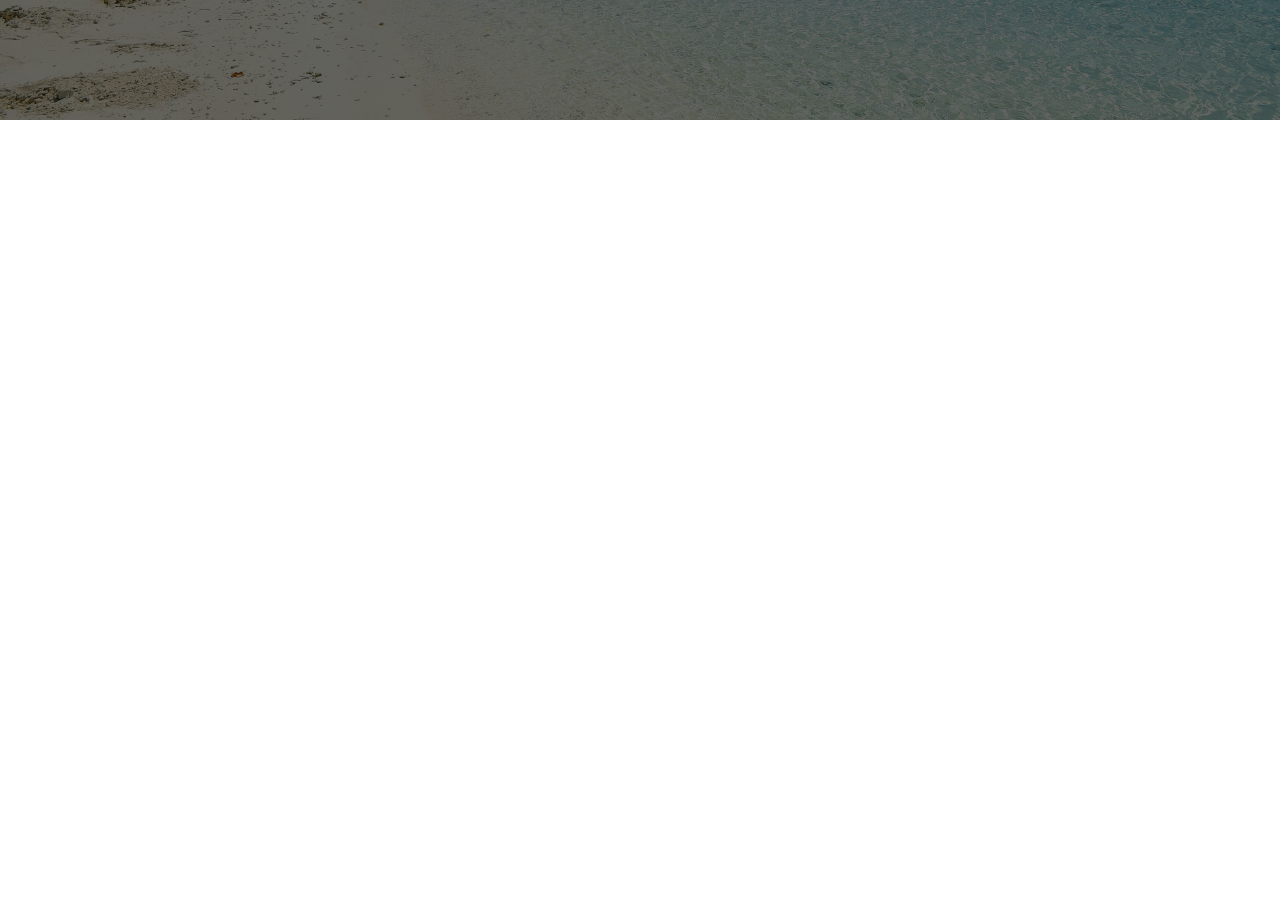
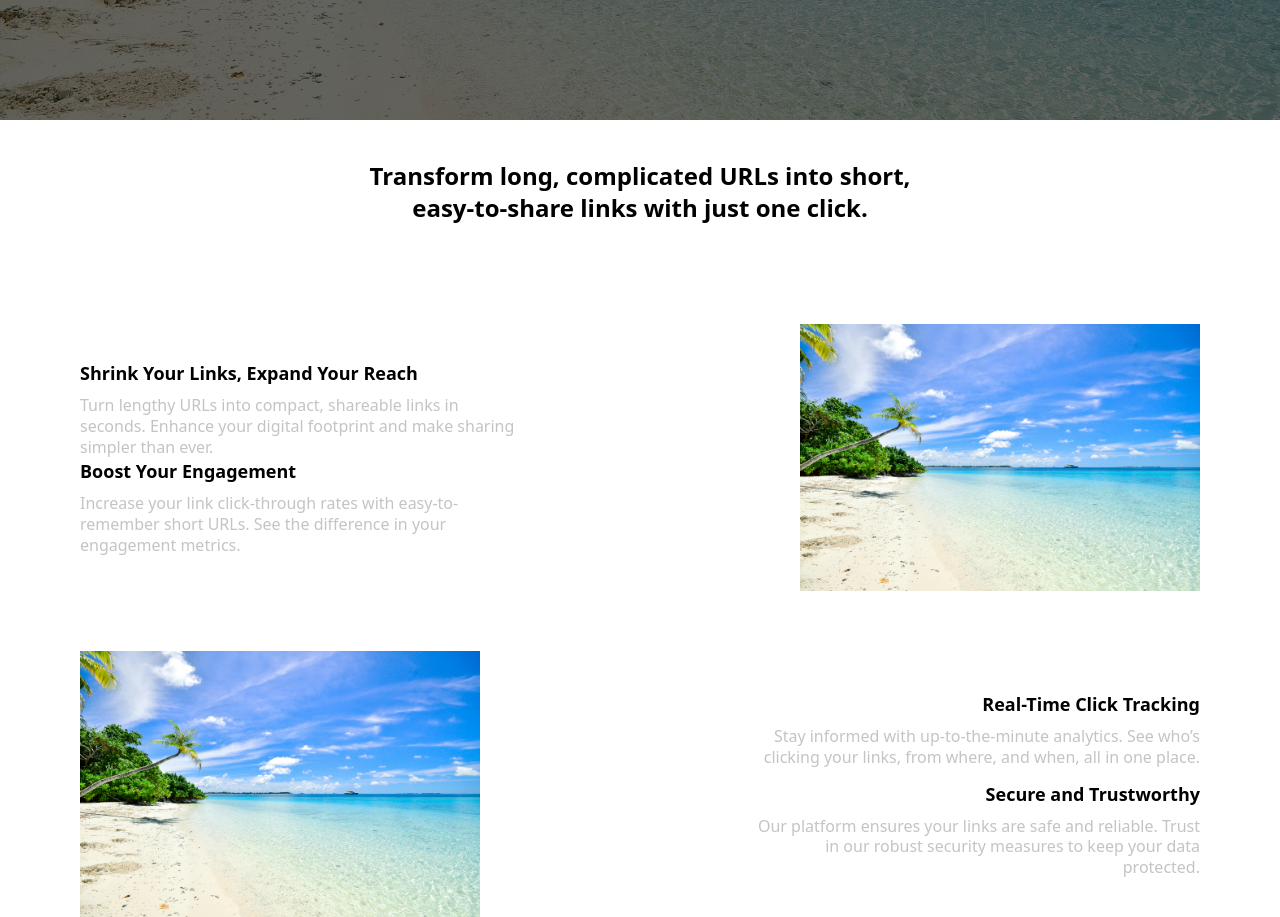
Before and after one commit to JoshuaOzibo/capstone-project, a React (Vite) app: page / in a window 1280 px wide. Shown: the part 480-1397 px from the top of the page. Before the commit the page ends 800 px from the top, so only its background shows below. Built offline with nearby package versions, Linux system fonts and the light colour scheme; no server answers.

Commit message:
update skeleton

```diff
--- a/src/App.tsx
+++ b/src/App.tsx
@@ -5,7 +5,7 @@ const App = () => {
   return (
     <div>
       <HeroSection />
-      {/* <SectionOne /> */}
+      <SectionOne />
 
       {/* <UserDashboard /> */}
     </div>
--- a/src/components/pages/Details.tsx
+++ b/src/components/pages/Details.tsx
@@ -5,6 +5,7 @@ import { TbCopy } from "react-icons/tb";
 import { MdOutlineFileDownload } from "react-icons/md";
 import PiChart from "../PiChart";
 import { IoCheckmarkCircleSharp } from "react-icons/io5";
+import DetailsPageSkeleton from '../skeletonLoading/DetailsPageSkeleton'
 
 interface datatypeItem {
   originalUrl: string;
@@ -45,7 +46,7 @@ const Details = () => {
 
   if (error) {
     return <div className="text-center mt-[50vh]">
-      <p className="font-bold text-3xl mb-5">Error check your url or refresh</p>
+      <p className="font-bold text-3xl mb-5">Error check your url or refresh the page</p>
       <Link to="/analytics" className="border px-16 font-bold py-2 ">
         {"<<Back"}
       </Link>
@@ -53,7 +54,7 @@ const Details = () => {
   }
 
   if (!data) {
-    return <div>Loading...</div>;
+    return <DetailsPageSkeleton />;
   }
 
   const pieData01 = [
--- a/src/components/pages/UserDashboard.tsx
+++ b/src/components/pages/UserDashboard.tsx
@@ -110,6 +110,12 @@ const UserDashboard = () => {
   } else {
     return (
       <section>
+        <button
+          onClick={() => navigate("/")}
+          className="cursor-pointer border border-2xl border-black p-1 px-2 rounded-sm mt-2 ml-2"
+        >
+          Back Home
+        </button>
         {showModal && (
           <Modal>
             <CustomisUrl
--- a/src/components/sections/Sections.tsx
+++ b/src/components/sections/Sections.tsx
@@ -17,47 +17,55 @@ const SectionOne = () => {
 
       <section className="md:flex px-4 md:text-start text-center block w-full md:space-x-6 lg:w-[90%] m-auto justify-between items-center mt-[60px]">
         <div className="lg:w-[40%] md:w-[90%] w-full">
+          <div>
             <h1 className="font-bold text-lg mb-2">
               Shrink Your Links, Expand Your Reach
             </h1>
             <p className="leading-[1.3rem] text-[#c4c4c4]">
-            Turn lengthy URLs into compact, shareable links in seconds. Enhance
-            your digital footprint and make sharing simpler than ever.
+              Turn lengthy URLs into compact, shareable links in seconds.
+              Enhance your digital footprint and make sharing simpler than ever.
             </p>
           </div>
-        <img className="  md:w-[400px] md:h-full h-[300px] w-full object-cover m-auto md:mt-0 mt-10" src={Img} alt="img" />
+          <div>
+            <h2 className="font-bold text-lg mb-2">
+              Boost Your Engagement
+            </h2>
+            <p className="leading-[1.3rem] text-[#c4c4c4]">
+              Increase your link click-through rates with easy-to-remember short
+              URLs. See the difference in your engagement metrics.
+            </p>
+          </div>
+        </div>
+        <img
+          className="  md:w-[400px] md:h-full h-[300px] w-full object-cover m-auto md:mt-0 mt-10"
+          src={Img}
+          alt="img"
+        />
       </section>
 
-      <section className="md:flex hidden md:flex-row flex-col-reverse px-4 md:text-start text-center w-full md:space-x-6 lg:w-[90%] m-auto justify-between items-center mt-[60px]">
-        <img className=" md:w-[400px] md:h-full h-[300px] w-full object-cover md:m-0 m-auto" src={Img} alt="img" />
+      <section className="flex px-4 md:text-start  md:flex-row flex-col-reverse text-center w-full md:space-x-6 lg:w-[90%] m-auto justify-between items-center mt-[60px]">
+        <img
+          className=" md:w-[400px] md:h-full h-[300px] w-full object-cover md:m-0 m-auto"
+          src={Img}
+          alt="img"
+        />
         <div className="lg:w-[40%] md:mb-0 mb-10 md:w-[90%] w-full">
-          <h2 className="font-bold text-lg mb-2 md:text-end">Real-Time Click Tracking</h2>
+          <div>
+            <h2 className="font-bold  mt-10 md:mt-0 text-lg mb-2 md:text-end">
+              Real-Time Click Tracking
+            </h2>
             <p className="leading-[1.3rem] md:text-end text-[#c4c4c4]">
               Stay informed with up-to-the-minute analytics. See who’s clicking
               your links, from where, and when, all in one place.
             </p>
           </div>
-      </section>
-
-      <section className="md:flex hidden px-4 md:text-start text-center block w-full md:space-x-6 lg:w-[90%] m-auto justify-between items-center mt-[60px]">
-        <div className="lg:w-[40%] md:w-[90%] w-full">
-          <h2 className="font-bold text-lg mb-2">Secure and Trustworthy</h2>
-          <p className="leading-[1.3rem] text-[#c4c4c4]">
-            Our platform ensures your links are safe and reliable. Trust in our
-            robust security measures to keep your data protected.
+          <div>
+            <h2 className="font-bold md:text-end text-lg mt-3 mb-2">Secure and Trustworthy</h2>
+            <p className="leading-[1.3rem] text-end text-[#c4c4c4]">
+              Our platform ensures your links are safe and reliable. Trust in
+              our robust security measures to keep your data protected.
             </p>
           </div>
-        <img className="  md:w-[400px] md:h-full h-[300px] w-full object-cover m-auto md:mt-0 mt-10" src={Img} alt="img" />
-      </section>
-
-      <section className="flex md:flex-row flex-col-reverse px-4 md:text-start text-center w-full md:space-x-6 lg:w-[90%] m-auto justify-between items-center mt-[60px]">
-        <img className=" md:w-[400px] md:h-full h-[300px] w-full object-cover md:m-0 m-auto" src={Img} alt="img" />
-        <div className="lg:w-[40%] md:mb-0 mb-10 md:w-[90%] w-full">
-          <h2 className="font-bold text-lg mb-2 md:text-end">Boost Your Engagement</h2>
-          <p className="leading-[1.3rem] md:text-end text-[#c4c4c4]">
-            Increase your link click-through rates with easy-to-remember short
-            URLs. See the difference in your engagement metrics.
-          </p>
         </div>
       </section>
     </>
--- /dev/null
+++ b/src/components/skeletonLoading/DetailsPageSkeleton.tsx
@@ -0,0 +1,47 @@
+const Details = () => {
+  return (
+    <>
+      <section className="px-5">
+        <main className="w-full grid gap-5 my-5 lg:grid-cols-3 md:grid-cols-2 grid-cols-1 mt-5">
+          <div className="border-2 p-5 rounded-lg">
+            <h3 className="text-2xl font-bold bg-[#c4c4c4] py-2 w-[100px]"></h3>
+            <p className=" bg-[#c4c4c4] py-2 mb-[40px] mt-2 w-[150px]"></p>
+            <p className="bg-[#c4c4c4] py-3 m-auto w-[50px] animate-pulse mt-2"></p>
+            <p className="pb-[50px]"></p>
+          </div>
+
+          <div className="border-2 p-5 rounded-lg">
+            <h3 className="text-2xl font-bold bg-[#c4c4c4] py-2 w-[100px]"></h3>
+            <p className=" bg-[#c4c4c4] py-2 mb-[40px] mt-2 w-[150px]"></p>
+            <p className="bg-[#c4c4c4] w-[100px] py-3 m-auto animate-pulse mt-2"></p>
+            <p className="pb-[50px]"></p>
+          </div>
+
+          <div className="border-2 p-5 rounded-lg">
+            <h3 className="text-2xl font-bold bg-[#c4c4c4] py-2 w-[100px]"></h3>
+            <p className=" bg-[#c4c4c4] py-2 mb-[40px] mt-2 w-[150px]"></p>
+            <p className="bg-[#c4c4c4] w-[200px] py-3 m-auto animate-pulse mt-2"></p>
+            <p className="pb-[50px]"></p>
+          </div>
+        </main>
+
+        <section className="w-full gap-5 grid md:grid-cols-2 grid-cols-1">
+          <div className="border-2 p-5 rounded-lg">
+            <h3 className="text-2xl font-bold bg-[#c4c4c4] py-2 w-[100px] animate-pulse"></h3>
+            <p className=" text-[#a8a7a7] bg-[#c4c4c4] py-2 w-[200px] mt-2 mb-5 animate-pulse"></p>
+
+            <div className="bg-[#c4c4c4] py-[200px] animate-pulse"></div>
+          </div>
+          <div className="border-2 p-5 rounded-lg">
+            <h3 className="text-2xl font-bold bg-[#c4c4c4] py-2 w-[100px] animate-pulse"></h3>
+            <p className=" text-[#a8a7a7] bg-[#c4c4c4] py-2 w-[200px] mt-2 mb-5 animate-pulse"></p>
+
+            <div className="bg-[#c4c4c4] py-[200px] animate-pulse"></div>
+          </div>
+        </section>
+      </section>
+    </>
+  );
+};
+
+export default Details;
```
Also changed, not shown: src/components/sections/PowerfulFeatures.tsx (added). Lines whose indentation alone changed are shown as unchanged.
